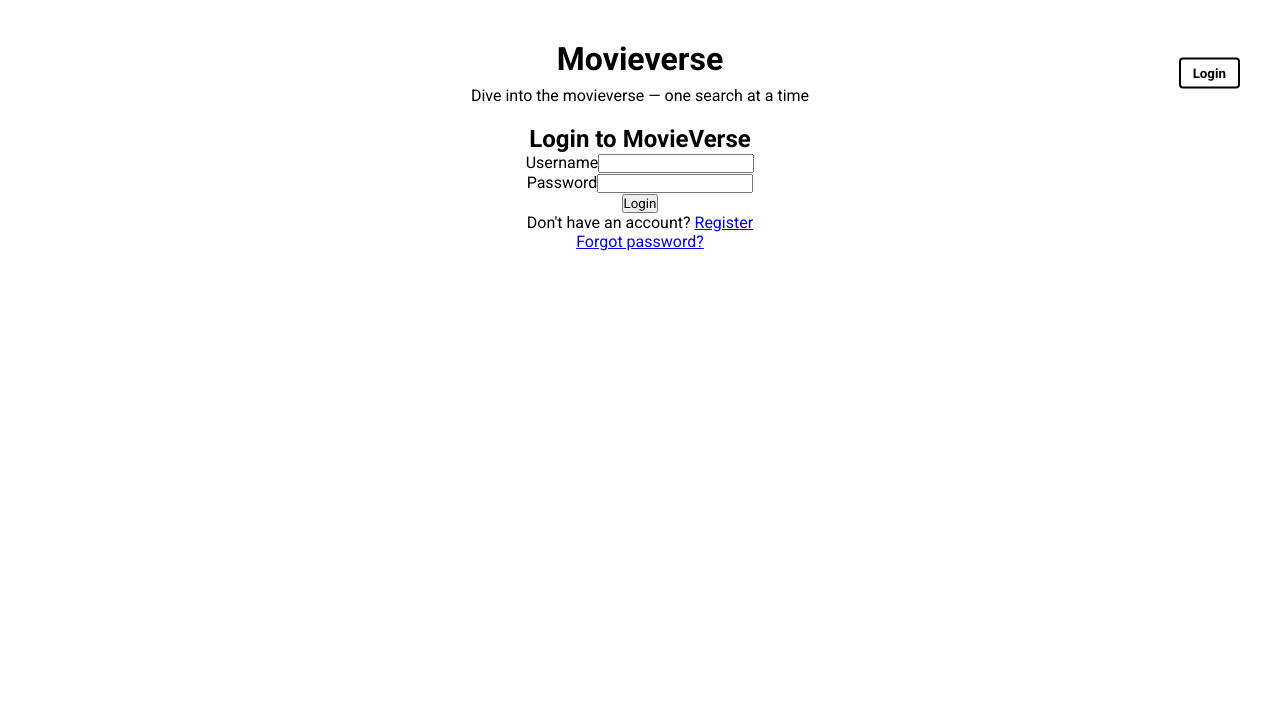
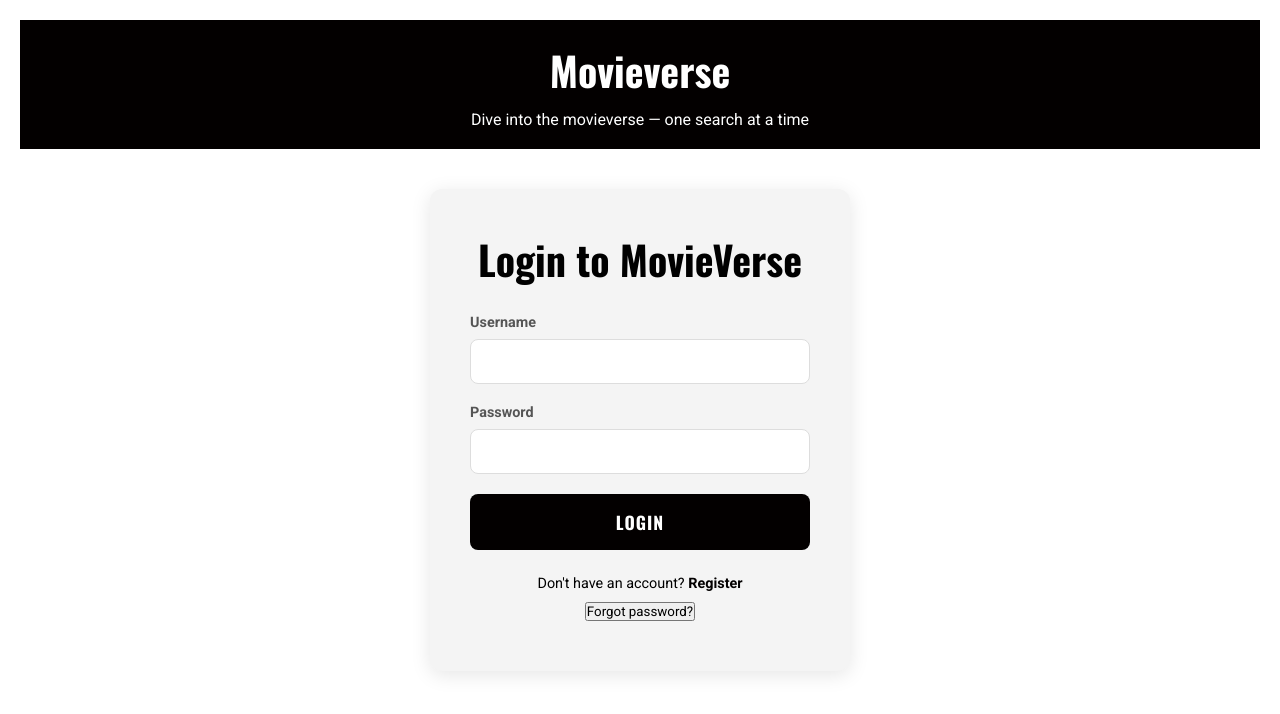
Before and after one commit to 254blitz/Movieverse--frontend, a React (Create React App) app: page /login in a window 1280 px wide. Shown: the top 714 px of the page. Built offline with nearby package versions, Linux system fonts and the light colour scheme.

Commit message:
mockData Used

```diff
--- a/src/App.css
+++ b/src/App.css
@@ -7,6 +7,7 @@
   --body-colors: #ffffff;
   --text-colors: #000000;
   --card-bg: #f4f4f4;
+  --error-color: #d93025;
 }
 
 * {
@@ -42,97 +43,118 @@ body {
   gap: 10px;
 }
 
-.search-bar input {
-  padding: 10px;
-  font-size: 1rem;
-  border: 1px solid #ccc;
-  border-radius: 5px;
-  width: 300px;
+.auth-container {
+  background-color: var(--card-bg);
+  padding: 40px;
+  border-radius: 12px;
+  box-shadow: 0 4px 20px rgba(0, 0, 0, 0.1);
+  width: 100%;
+  max-width: 420px;
+  text-align: center;
+  margin: 40px auto;
 }
 
-.search-bar button {
-  padding: 10px 20px;
-  font-size: 1rem;
-  background-color: var(--header-colors);
-  color: var(--body-colors);
-  border: none;
-  border-radius: 5px;
-  cursor: pointer;
-  transition: background-color 0.2s ease-in-out;
-}
-
-.search-bar button:hover {
-  background-color: #1a1a1a;
-}
-
-.content-container {
-  display: flex;
-  flex-wrap: wrap;
-  justify-content: center;
-  gap: 40px;
-  margin-top: 30px;
-}
-
-.movie-list ul {
-  list-style: none;
-  padding: 0;
-}
-
-.movie-list li {
-  margin: 10px 0;
-  cursor: pointer;
-  display: flex;
-  align-items: center;
-  gap: 10px;
-  transition: transform 0.2s;
-}
-
-.movie-list li:hover {
-  transform: scale(1.05);
-}
-
-.movie-details {
-  max-width: 600px;
-  background-color: var(--card-bg);
-  padding: 20px;
-  border-radius: 10px;
-  text-align: left;
+.auth-container h2 {
+  font-family: var(--header-font);
+  font-size: 2.5rem;
+  margin-bottom: 25px;
   color: var(--text-colors);
 }
 
-.movie-details h2 {
-  font-family: var(--header-font);
-  margin-bottom: 15px;
+.form-group {
+  margin-bottom: 20px;
+  text-align: left;
 }
 
-.movie-details img {
-  width: 100%;
-  border-radius: 10px;
-  margin-bottom: 15px;
+.form-group label {
+  display: block;
+  font-weight: 700;
+  margin-bottom: 8px;
+  font-size: 0.9rem;
+  color: #555;
 }
 
-.movie-details p {
-  margin: 8px 0;
+.form-group input {
+  width: 100%;
+  padding: 12px 15px;
+  font-size: 1rem;
+  border: 1px solid #ddd;
+  border-radius: 8px;
+  transition: border-color 0.3s, box-shadow 0.3s;
 }
 
-.error {
-  color: red;
-  margin-top: 10px;
-  font-weight: bold;
+.form-group input:focus {
+  outline: none;
+  border-color: var(--header-colors);
+  box-shadow: 0 0 0 3px rgba(3, 0, 0, 0.1);
 }
 
-@media (max-width: 768px) {
-  .search-bar {
-    flex-direction: column;
-    gap: 10px;
-  }
+.form-group input.error {
+  border-color: var(--error-color);
+}
+.form-group input.error:focus {
+  box-shadow: 0 0 0 3px rgba(217, 48, 37, 0.2);
+}
 
-  .search-bar input {
-    width: 100%;
-  }
+.error-message {
+  color: var(--error-color);
+  font-size: 0.85rem;
+  margin-top: 5px;
+  display: block;
+}
 
-  .content-container {
-    flex-direction: column;
-    align-items: center;
-  }
+.alert.alert-error {
+  background-color: #f8d7da;
+  color: #721c24;
+  padding: 12px;
+  border: 1px solid #f5c6cb;
+  border-radius: 8px;
+  margin-bottom: 20px;
+  text-align: center;
+  font-size: 0.9rem;
 }
+
+.btn-primary {
+  width: 100%;
+  padding: 15px;
+  font-size: 1.1rem;
+  font-family: var(--header-font);
+  font-weight: 700;
+  color: var(--body-colors);
+  background-color: var(--header-colors);
+  border: none;
+  border-radius: 8px;
+  cursor: pointer;
+  transition: background-color 0.3s, transform 0.2s;
+  text-transform: uppercase;
+  letter-spacing: 1px;
+}
+
+.btn-primary:hover:not(:disabled) {
+  background-color: #333;
+  transform: translateY(-2px);
+}
+
+.btn-primary:disabled {
+  background-color: #ccc;
+  cursor: not-allowed;
+}
+
+.auth-footer {
+  margin-top: 25px;
+  font-size: 0.9rem;
+}
+
+.auth-footer p {
+  margin: 10px 0;
+}
+
+.auth-footer a {
+  color: var(--header-colors);
+  text-decoration: none;
+  font-weight: 700;
+}
+
+.auth-footer a:hover {
+  text-decoration: underline;
+}
--- a/src/App.js
+++ b/src/App.js
@@ -13,11 +13,13 @@ function App() {
   return (
     <div className="App">
       <Header />
-      <Routes>
-        <Route path="/" element={user ? <Home /> : <Navigate to="/login" />} />
-        <Route path="/login" element={user ? <Navigate to="/" /> : <Login />} />
-        <Route path="/register" element={user ? <Navigate to="/" /> : <Register />} />
-      </Routes>
+      <main>
+        <Routes>
+          <Route path="/" element={user ? <Home /> : <Navigate to="/login" />} />
+          <Route path="/login" element={user ? <Navigate to="/" /> : <Login />} />
+          <Route path="/register" element={user ? <Navigate to="/" /> : <Register />} />
+        </Routes>
+      </main>
     </div>
   );
 }
--- a/src/AuthContext.js
+++ b/src/AuthContext.js
@@ -3,50 +3,48 @@ import React, { createContext, useState, useEffect } from 'react';
 export const AuthContext = createContext();
 
 export function AuthProvider({ children }) {
+  // We still use localStorage to simulate staying logged in after a refresh.
+  const [token, setToken] = useState(localStorage.getItem('token'));
   const [user, setUser] = useState(null);
-  const [token, setToken] = useState(localStorage.getItem('token'));
 
-  const login = async (credentials) => {
-    try {
-      const response = await fetch(`${process.env.REACT_APP_API_URL}/auth/login`, {
-        method: 'POST',
-        headers: { 'Content-Type': 'application/json' },
-        body: JSON.stringify(credentials),
-      });
+  /**
+   * SIMULATED LOGIN
+   * This function mimics the real login process. Instead of making an API call,
+   * it immediately sets a fake token and user object.
+   */
+// Inside src/AuthContext.js
 
-      const data = await response.json();
-      if (response.ok) {
-        localStorage.setItem('token', data.access_token);
-        setToken(data.access_token);
-        setUser({ username: credentials.username });
-        return true;
-      }
-      return false;
-    } catch (error) {
-      console.error('Login error:', error);
-      return false;
-    }
-  };
+const login = async (credentials) => {
+  console.log('Simulating login...');
+
+  const fakeToken = 'fake-jwt-token-for-demo';
+  localStorage.setItem('token', fakeToken);
+  setToken(fakeToken);
+
+  setUser({ username: credentials?.username || 'Demo User' });
+
+  return Promise.resolve(true);
+};
 
   const logout = () => {
+    console.log('Logging out user.');
     localStorage.removeItem('token');
     setToken(null);
     setUser(null);
   };
 
+
   useEffect(() => {
     if (token) {
-      fetch(`${process.env.REACT_APP_API_URL}/auth/profile`, {
-        headers: { Authorization: `Bearer ${token}` }
-      })
-        .then(res => res.json())
-        .then(data => setUser(data))
-        .catch(() => logout());
+      console.log('Found fake token. Simulating user session.');
+      setUser({ username: 'Demo User' });
     }
   }, [token]);
 
+  const value = { user, token, login, logout };
+
   return (
-    <AuthContext.Provider value={{ user, token, login, logout }}>
+    <AuthContext.Provider value={value}>
       {children}
     </AuthContext.Provider>
   );
--- a/src/Components/Header.jsx
+++ b/src/Components/Header.jsx
@@ -1,35 +1,19 @@
 import React, { useContext } from 'react';
-import { useNavigate } from 'react-router-dom';
+import { Link } from 'react-router-dom';
 import { AuthContext } from '../AuthContext';
-import './Header.css';
 
-const Header = () => {
+function Header() {
   const { user, logout } = useContext(AuthContext);
-  const navigate = useNavigate();
-
-  const handleAuthAction = () => {
-    if (user) {
-      logout();
-      navigate('/login');
-    } else {
-      navigate('/login');
-    }
-  };
 
   return (
-    <div className="header">
-      <div className="header-content">
+    <header className="App-header">
+      <Link to="/" style={{ textDecoration: 'none', color: 'inherit' }}>
         <h1>Movieverse</h1>
-        <p>Dive into the movieverse — one search at a time</p>
-      </div>
-      <button
-        onClick={handleAuthAction}
-        className="auth-button"
-      >
-        {user ? 'Logout' : 'Login'}
-      </button>
-    </div>
+      </Link>
+      <p>Dive into the movieverse — one search at a time</p>
+      {user && <button onClick={logout} className="logout-button">Logout</button>}
+    </header>
   );
-};
+}
 
 export default Header;
--- a/src/Components/Login.jsx
+++ b/src/Components/Login.jsx
@@ -1,86 +1,33 @@
 import React, { useState, useContext } from 'react';
 import { useNavigate, Link } from 'react-router-dom';
 import { AuthContext } from '../AuthContext';
+import '../App.css';
 
 function Login() {
   const { login } = useContext(AuthContext);
   const navigate = useNavigate();
-  const [formData, setFormData] = useState({
-    username: '',
-    password: ''
-  });
-  const [errors, setErrors] = useState({});
-  const [isSubmitting, setIsSubmitting] = useState(false);
+  const [formData, setFormData] = useState({ username: '', password: '' });
 
   const handleChange = (e) => {
     const { name, value } = e.target;
-    setFormData(prev => ({
-      ...prev,
-      [name]: value
-    }));
+    setFormData(prev => ({ ...prev, [name]: value }));
   };
 
-  const validateForm = () => {
-    const newErrors = {};
-    if (!formData.username.trim()) newErrors.username = 'Username is required';
-    if (!formData.password) newErrors.password = 'Password is required';
-    setErrors(newErrors);
-    return Object.keys(newErrors).length === 0;
+  const handleLogin = async (e) => {
+    e.preventDefault();
+    await login(formData);
+    navigate('/');
   };
 
-  const handleSubmit = async (e) => {
-    e.preventDefault();
-    if (!validateForm()) return;
-
-    setIsSubmitting(true);
-    setErrors({});
-
-    try {
-      const response = await fetch(`${process.env.REACT_APP_API_URL}/auth/login`, {
-        method: 'POST',
-        headers: {
-          'Content-Type': 'application/json',
-        },
-        credentials: 'include',
-        body: JSON.stringify({
-          username: formData.username,
-          password: formData.password
-        }),
-      });
-
-      if (!response.ok) {
-        const errorData = await response.json();
-        throw new Error(errorData.message || 'Login failed');
-      }
-
-      const data = await response.json();
-
-      if (data.access_token) {
-        login(data.access_token);
-        navigate('/');
-      } else {
-        throw new Error('No access token received');
-      }
-
-    } catch (error) {
-      setErrors({ api: error.message || 'Login failed. Please try again.' });
-      console.error('Login error:', error);
-    } finally {
-      setIsSubmitting(false);
-    }
+  const handleForgotPassword = async () => {
+    await login({ username: 'Demo User' });
+    navigate('/');
   };
 
   return (
     <div className="auth-container">
       <h2>Login to MovieVerse</h2>
-
-      {errors.api && (
-        <div className="alert alert-error">
-          {errors.api}
-        </div>
-      )}
-
-      <form onSubmit={handleSubmit}>
+      <form onSubmit={handleLogin}>
         <div className="form-group">
           <label htmlFor="username">Username</label>
           <input
@@ -89,14 +36,8 @@ function Login() {
             type="text"
             value={formData.username}
             onChange={handleChange}
-            className={errors.username ? 'error' : ''}
-            disabled={isSubmitting}
           />
-          {errors.username && (
-            <span className="error-message">{errors.username}</span>
-          )}
         </div>
-
         <div className="form-group">
           <label htmlFor="password">Password</label>
           <input
@@ -105,29 +46,15 @@ function Login() {
             type="password"
             value={formData.password}
             onChange={handleChange}
-            className={errors.password ? 'error' : ''}
-            disabled={isSubmitting}
           />
-          {errors.password && (
-            <span className="error-message">{errors.password}</span>
-          )}
         </div>
-
-        <button
-          type="submit"
-          disabled={isSubmitting}
-          className="btn-primary"
-        >
-          {isSubmitting ? 'Logging in...' : 'Login'}
-        </button>
+        <button type="submit" className="btn-primary">Login</button>
       </form>
-
       <div className="auth-footer">
         <p>Don't have an account? <Link to="/register">Register</Link></p>
-        <p><Link to="/forgot-password">Forgot password?</Link></p>
+        <p><button type="button" className="link-button" onClick={handleForgotPassword}>Forgot password?</button></p>
       </div>
     </div>
   );
 }
-
 export default Login;
--- a/src/Components/MovieDetails.jsx
+++ b/src/Components/MovieDetails.jsx
@@ -1,7 +1,11 @@
-export default function MovieDetails({ movie, onAddFavorite, onBack }) {
+import React from 'react';
+
+function MovieDetails({ movie, onBack }) {
+  if (!movie) return null;
+
   return (
     <div className="movie-details">
-      <button onClick={onBack}>← Back to results</button>
+      <button className="back-button" onClick={onBack}>← Back to list</button>
       <h2>{movie.Title}</h2>
       {movie.Poster !== 'N/A' && (
         <img src={movie.Poster} alt={`${movie.Title} Poster`} />
@@ -14,7 +18,8 @@ export default function MovieDetails({ movie, onAddFavorite, onBack }) {
       <p><strong>Actors:</strong> {movie.Actors}</p>
       <p><strong>Plot:</strong> {movie.Plot}</p>
       <p><strong>IMDb Rating:</strong> {movie.imdbRating}</p>
-      {onAddFavorite && <button onClick={onAddFavorite}>Add to Favorites</button>}
     </div>
   );
 }
+
+export default MovieDetails;
--- a/src/Components/MovieList.jsx
+++ b/src/Components/MovieList.jsx
@@ -1,20 +1,22 @@
-export default function MovieList({ movies, onMovieSelect }) {
+import React from 'react';
+
+function MovieList({ movies, onMovieSelect }) {
   return (
     <div className="movie-list">
       {movies.length > 0 ? (
         <ul>
           {movies.map((movie) => (
             <li key={movie.imdbID} onClick={() => onMovieSelect(movie.imdbID)}>
-              {movie.Poster !== 'N/A' && (
-                <img src={movie.Poster} alt={`${movie.Title} Poster`} width="50" />
-              )}
+              <img src={movie.Poster} alt={`${movie.Title} Poster`} width="50" />
               <span>{movie.Title} ({movie.Year})</span>
             </li>
           ))}
         </ul>
       ) : (
-        <p>No movies found</p>
+        <p>No movies match your search. Try "Avengers" or "Lion King".</p>
       )}
     </div>
   );
 }
+
+export default MovieList;
--- a/src/Components/Register.jsx
+++ b/src/Components/Register.jsx
@@ -1,74 +1,63 @@
-import React, { useState } from 'react';
-import { useNavigate } from 'react-router-dom';
+import React, { useState, useContext } from 'react';
+import { useNavigate, Link } from 'react-router-dom';
+import { AuthContext } from '../AuthContext';
+import '../App.css';
 
 function Register() {
-  const [formData, setFormData] = useState({
-    username: '',
-    email: '',
-    password: ''
-  });
-  const [message, setMessage] = useState('');
-  const [isLoading, setIsLoading] = useState(false);
+  const { login } = useContext(AuthContext);
   const navigate = useNavigate();
+  const [formData, setFormData] = useState({ username: '', email: '', password: '' });
 
-  const handleRegister = async () => {
-    setIsLoading(true);
-    setMessage('');
+  const handleChange = (e) => {
+    const { name, value } = e.target;
+    setFormData(prev => ({ ...prev, [name]: value }));
+  };
 
-    try {
-      const response = await fetch(`${process.env.REACT_APP_API_URL}/api/auth/register`, {
-        method: 'POST',
-        headers: {
-          'Content-Type': 'application/json',
-        },
-        body: JSON.stringify(formData),
-        credentials: 'include'
-      });
-
-      const data = await response.json();
-
-      if (!response.ok) {
-        throw new Error(data.message || 'Registration failed');
-      }
-
-      setMessage('Registration successful! Redirecting...');
-      setTimeout(() => navigate('/login'), 1500);
-    } catch (error) {
-      setMessage(error.message || 'Failed to connect to server. Please try again.');
-      console.error('Registration error:', error);
-    } finally {
-      setIsLoading(false);
-    }
+  const handleRegister = async (e) => {
+    e.preventDefault();
+    await login(formData);
+    navigate('/');
   };
 
   return (
-    <div className="auth-form">
-      <h2>Register</h2>
-      {message && <div className="alert">{message}</div>}
-
+    <div className="auth-container">
+      <h2>Create Your Account</h2>
+      <form onSubmit={handleRegister}>
+        <div className="form-group">
+          <label htmlFor="username">Username</label>
           <input
+            id="username"
+            name="username"
+            type="text"
             value={formData.username}
-        onChange={(e) => setFormData({...formData, username: e.target.value})}
-        placeholder="Username"
+            onChange={handleChange}
           />
+        </div>
+        <div className="form-group">
+          <label htmlFor="email">Email</label>
           <input
+            id="email"
+            name="email"
+            type="email"
             value={formData.email}
-        onChange={(e) => setFormData({...formData, email: e.target.value})}
-        placeholder="Email"
-        type="email"
+            onChange={handleChange}
           />
+        </div>
+        <div className="form-group">
+          <label htmlFor="password">Password</label>
           <input
+            id="password"
+            name="password"
+            type="password"
             value={formData.password}
-        onChange={(e) => setFormData({...formData, password: e.target.value})}
-        placeholder="Password"
-        type="password"
+            onChange={handleChange}
           />
-      <button
-        onClick={handleRegister}
-        disabled={isLoading}
-      >
-        {isLoading ? 'Registering...' : 'Register'}
-      </button>
+        </div>
+        <button type="submit" className="btn-primary">Register</button>
+      </form>
+      <div className="auth-footer">
+        <p>Already have an account? <Link to="/login">Login</Link></p>
+      </div>
     </div>
   );
 }
--- a/src/Home.js
+++ b/src/Home.js
@@ -1,25 +1,52 @@
-import React, { useState, useEffect, useContext } from 'react';
-import { AuthContext } from './AuthContext';
-import SearchBar from './Components/SearchBar';
+import React, { useState } from 'react';
 import MovieList from './Components/MovieList';
 import MovieDetails from './Components/MovieDetails';
-import LoadingSpinner from './Components/LoadingSpinner';
-import ErrorMessage from './Components/ErrorMessage';
+import { sampleMovies } from './mockData';
 
 function Home() {
-  const { token } = useContext(AuthContext);
   const [searchTerm, setSearchTerm] = useState('');
-  const [movies, setMovies] = useState([]);
-  const [loading, setLoading] = useState(false);
-  const [error, setError] = useState('');
+  const [filteredMovies, setFilteredMovies] = useState(sampleMovies);
+  const [selectedMovieId, setSelectedMovieId] = useState(null);
+
+  const handleSearch = (term) => {
+    setSearchTerm(term);
+    setSelectedMovieId(null);
+    if (term === '') {
+      setFilteredMovies(sampleMovies);
+    } else {
+      const lowercasedTerm = term.toLowerCase();
+      const results = sampleMovies.filter(movie =>
+        movie.Title.toLowerCase().includes(lowercasedTerm)
+      );
+      setFilteredMovies(results);
+    }
+  };
+
+  const selectedMovie = sampleMovies.find(m => m.imdbID === selectedMovieId);
 
   return (
     <>
-      <SearchBar/>
-      <LoadingSpinner loading={loading} />
-      <ErrorMessage error={error} />
+      <div className="search-bar">
+        <input
+          type="text"
+          placeholder="Search for a movie..."
+          value={searchTerm}
+          onChange={(e) => handleSearch(e.target.value)}
+        />
+      </div>
 
       <div className="content-container">
+        {selectedMovieId ? (
+          <MovieDetails
+            movie={selectedMovie}
+            onBack={() => setSelectedMovieId(null)}
+          />
+        ) : (
+          <MovieList
+            movies={filteredMovies}
+            onMovieSelect={setSelectedMovieId}
+          />
+        )}
       </div>
     </>
   );
--- /dev/null
+++ b/src/mockData.js
@@ -0,0 +1,41 @@
+export const sampleMovies = [
+  {
+    imdbID: 'tt0848228',
+    Title: 'The Avengers',
+    Year: '2012',
+    Rated: 'PG-13',
+    Runtime: '143 min',
+    Genre: 'Action, Adventure, Sci-Fi',
+    Director: 'Joss Whedon',
+    Actors: 'Robert Downey Jr., Chris Evans, Scarlett Johansson',
+    Plot: 'Earth\'s mightiest heroes must come together and learn to fight as a team if they are to stop the mischievous Loki and his alien army from enslaving humanity.',
+    Poster: 'https://m.media-amazon.com/images/M/MV5BNDYxNjQyMjAtNTdiOS00NGYwLWFmNTAtNThmYjU5ZGI2YTI1XkEyXkFqcGdeQXVyMTMxODk2OTU@._V1_SX300.jpg',
+    imdbRating: '8.0'
+  },
+  {
+    imdbID: 'tt4154796',
+    Title: 'Avengers: Endgame',
+    Year: '2019',
+    Rated: 'PG-13',
+    Runtime: '181 min',
+    Genre: 'Action, Adventure, Drama',
+    Director: 'Anthony Russo, Joe Russo',
+    Actors: 'Robert Downey Jr., Chris Evans, Mark Ruffalo',
+    Plot: 'Adrift in space with no food or water, Tony Stark sends a message to Pepper Potts as his oxygen supply starts to dwindle. Meanwhile, the remaining Avengers -- Thor, Black Widow, Captain America and Bruce Banner -- must figure out a way to bring back their vanquished allies for an epic showdown with Thanos -- the evil demigod who decimated the planet and the universe.',
+    Poster: 'https://m.media-amazon.com/images/M/MV5BMTc5MDE2ODcwNV5BMl5BanBnXkFtZTgwMzI2NzQ2NzM@._V1_SX300.jpg',
+    imdbRating: '8.4'
+  },
+  {
+    imdbID: 'tt0110357',
+    Title: 'The Lion King',
+    Year: '1994',
+    Rated: 'G',
+    Runtime: '88 min',
+    Genre: 'Animation, Adventure, Drama',
+    Director: 'Roger Allers, Rob Minkoff',
+    Actors: 'Matthew Broderick, Jeremy Irons, James Earl Jones',
+    Plot: 'A Lion cub crown prince is tricked by a treacherous uncle into thinking he caused his father\'s death and flees into exile in despair, only to learn in adulthood his identity and his responsibilities.',
+    Poster: 'https://m.media-amazon.com/images/M/MV5BYTYxNGMyZTYtMjE3MS00MzNjLWFjNmYtMDk3N2FmM2JiM2M1XkEyXkFqcGdeQXVyNjY5NDU4NzI@._V1_SX300.jpg',
+    imdbRating: '8.5'
+  }
+];
```
Lines whose indentation alone changed are shown as unchanged.
